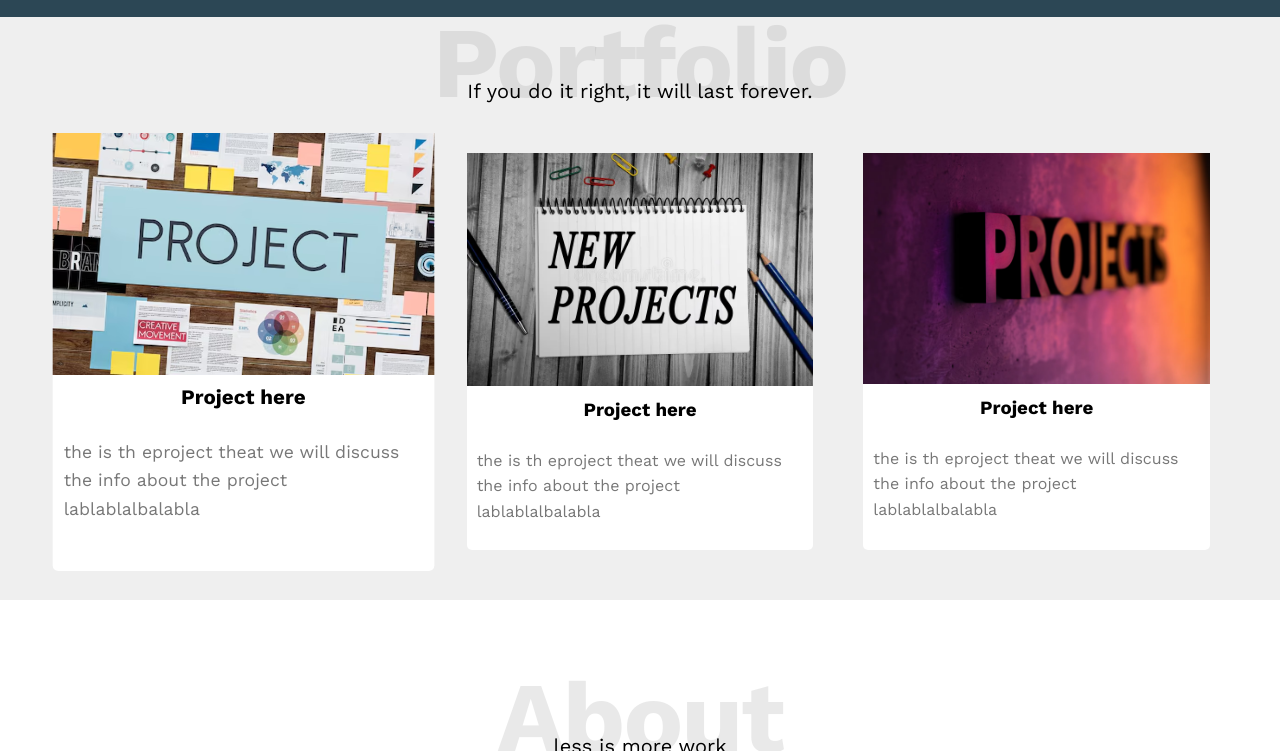
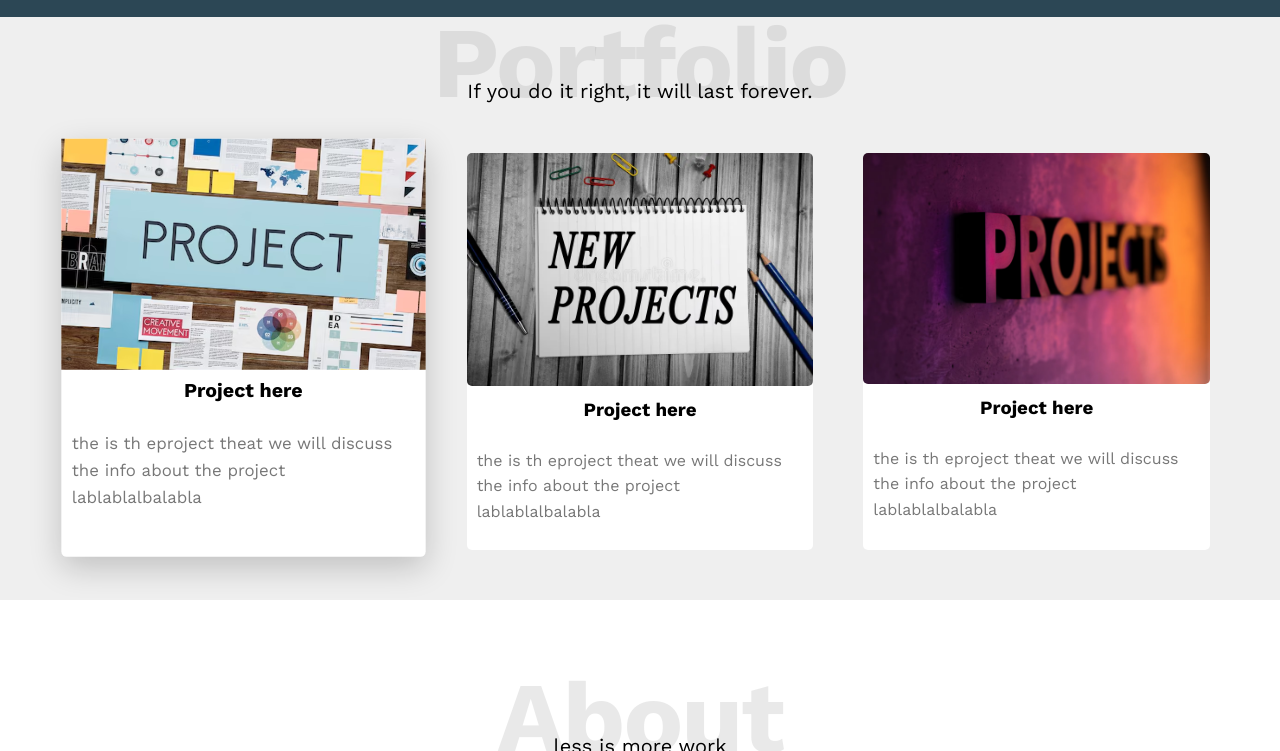
Before and after one commit to MhmdTaha2003/portfolio1, a plain HTML site: page index.html in a window 1280 px wide. In both pictures the pointer is over the element 243 px from the left and 2561 px from the top of the page. Shown: the part 2210-2961 px from the top of the page. Drawn offline with nearby package versions, Linux system fonts and the light colour scheme.

Commit message:
update the cards style

```diff
--- a/Css/leon.css
+++ b/Css/leon.css
@@ -322,11 +322,15 @@ html{
     border-radius: 5px;
 }
 .portfolio .card:hover{
-    transform: scale(1.1);
+    transform: scale(1.05) translateY(-4px);
+      box-shadow: 0 10px 30px rgba(0, 0, 0, 0.2);
+
+
 }
 .portfolio .card img {
     max-width : 100%;
     transition: .3s;
+    border-radius: 5px;
 }
 .portfolio .card .imagecard{
     overflow: hidden;
```
